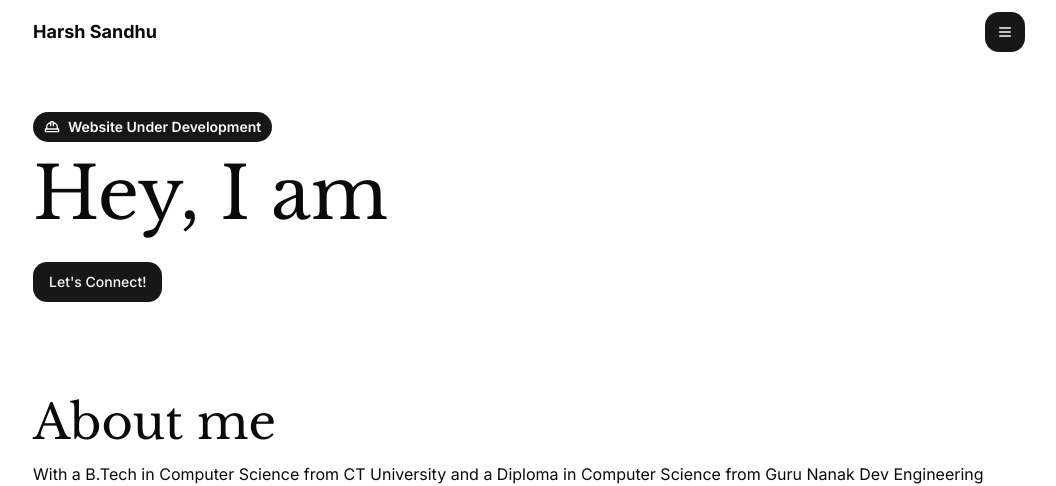
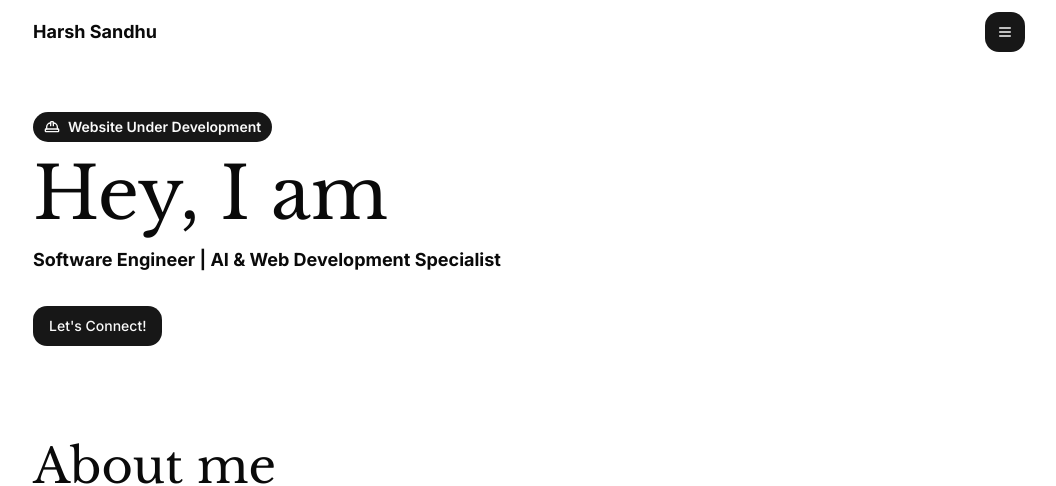
Before and after one commit to harshsandhu95/nyxfor13days, a Next.js app: page / in a window 1280 px wide. Shown: the top 486 px of the page, without its empty margins (111-1167 px from the left). Built offline with nearby package versions, Linux system fonts and the light colour scheme; no server answers; the database is empty.

Commit message:
Update page.tsx

```diff
--- a/src/app/(home)/page.tsx
+++ b/src/app/(home)/page.tsx
@@ -8,11 +8,14 @@ export default async function Home() {
   const details = await getDetails();
 
   return (
-    <section className="py-12 max-w-prose space-y-4">
+    <section className="py-12 space-y-4">
       <Badge className="md:w-fit flex items-center justify-center gap-2">
         <HardHatIcon size={16} /> Website Under Development
       </Badge>
       <h1 className="text-7xl eading-tight">Hey, I am {details?.name}</h1>
+      <p className="text-lg font-bold">
+        Software Engineer | AI &amp; Web Development Specialist
+      </p>
       <p className="text-lg leading-normal">{details?.objective}</p>
       <Button asChild>
         <Link href="">Let&apos;s Connect!</Link>
```
